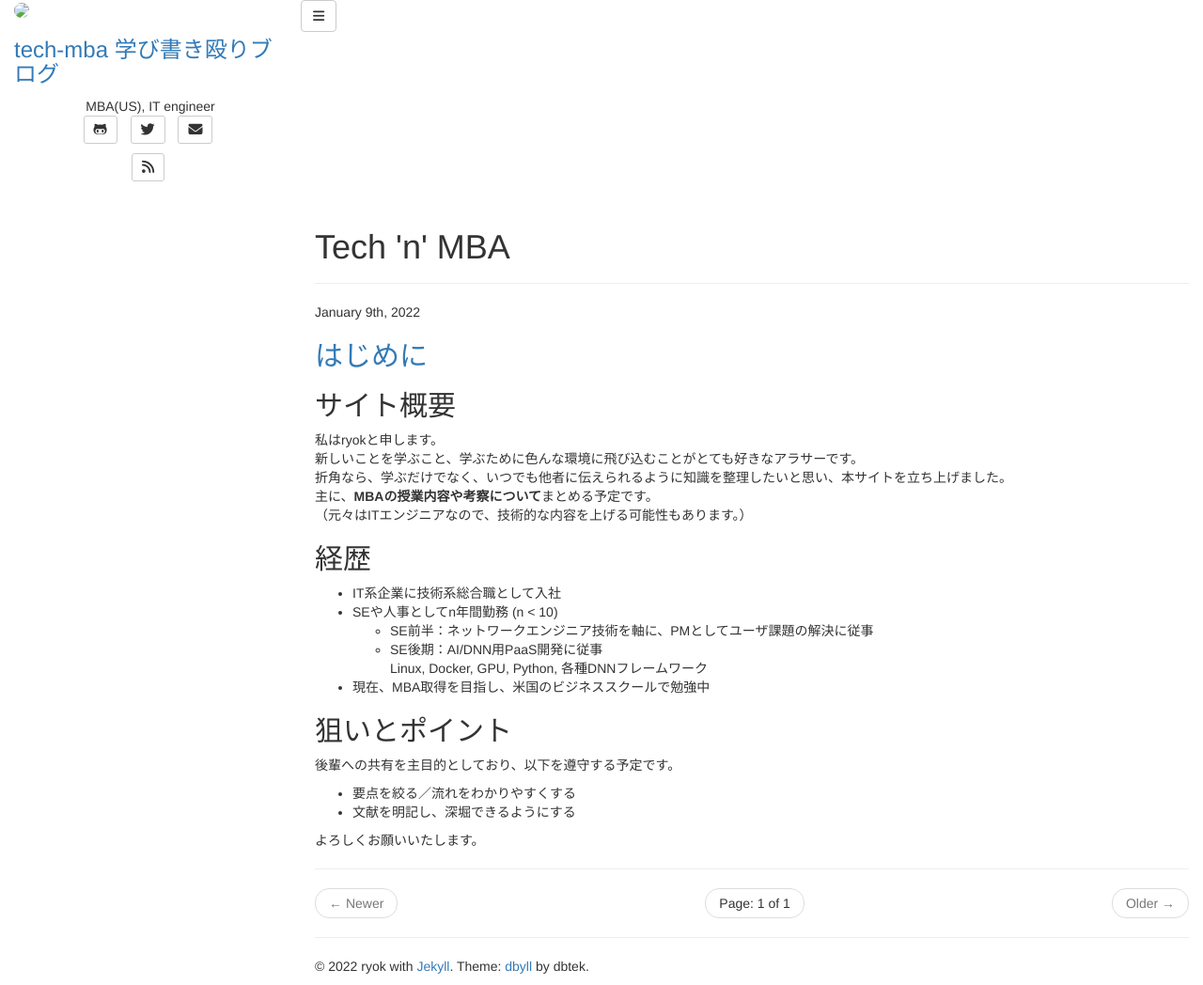
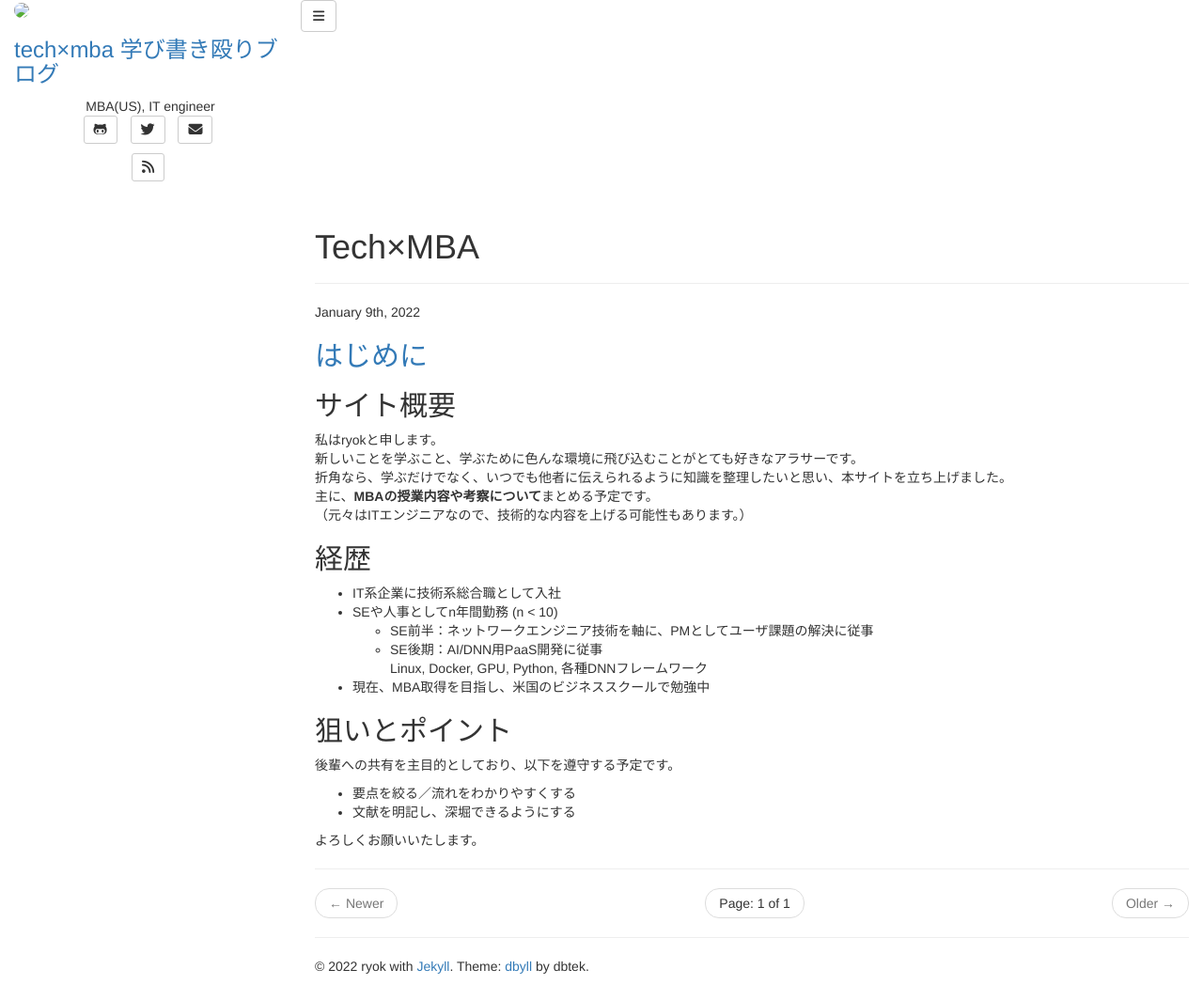
Before and after one commit to Ryo-Kudo/ryok, a Jekyll site: the page built from index.html, in a window 1280 px wide. Shown: the whole page at 94% size. Built offline with Jekyll 4.4.1, drawn with Linux system fonts in a browser that asks for light colours; nearby versions of some CDN libraries; library files that are not in the unit come from our copies; the list of posts is cut into pages by our own code.

```diff
--- a/_config.yml
+++ b/_config.yml
@@ -5,14 +5,14 @@ highlighter: rouge
 markdown: kramdown
 disqus: ryok
 google_analytics: ryok
-title: tech-mba 学び書き殴りブログ
+title: tech×mba 学び書き殴りブログ
 
 defaults:
   -
     scope:
       path: "" # empty string for all files
     values:
-      title: Tech 'n' MBA
+      title: Tech×MBA
 
 description: MBA取得中のIT技術者（インフラ系, Python, DNN等）が学んだ内容を体系的にまとめるweb。
 author:
```
